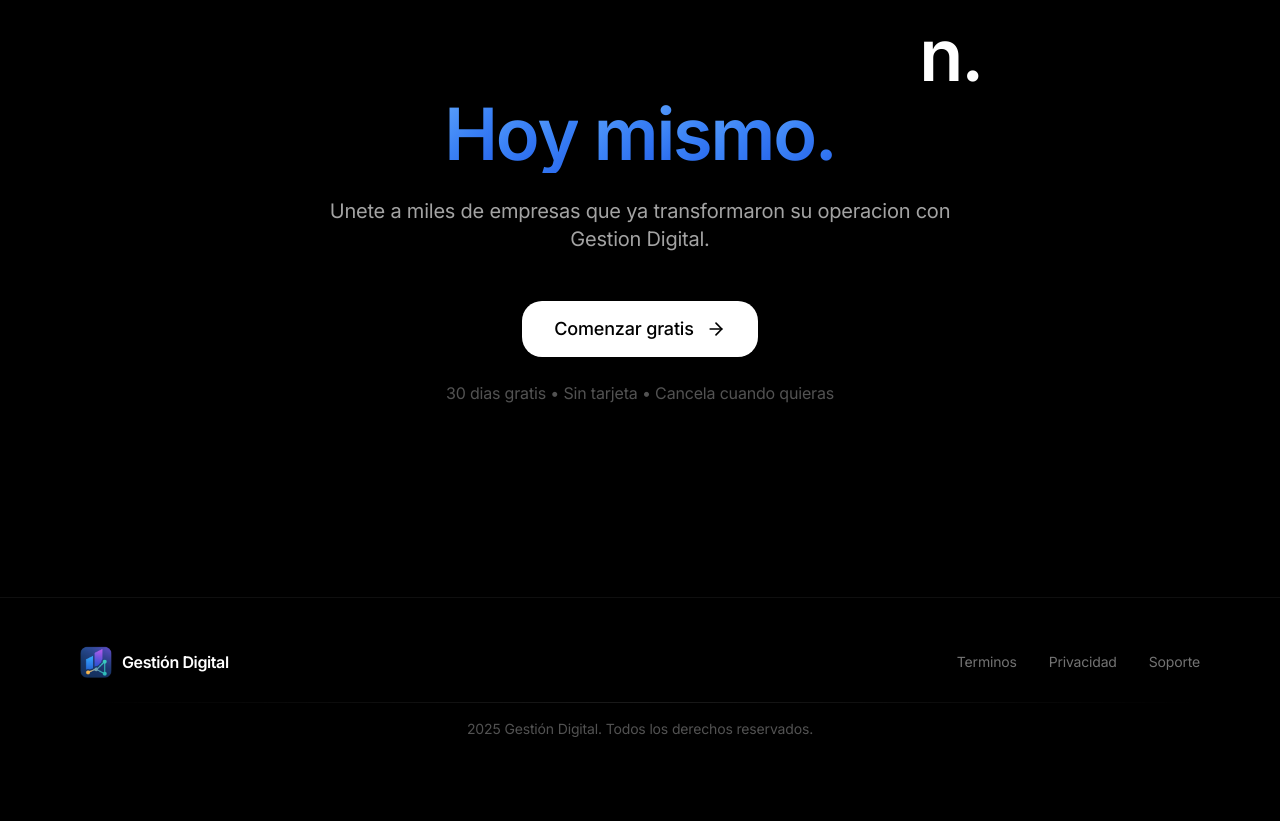
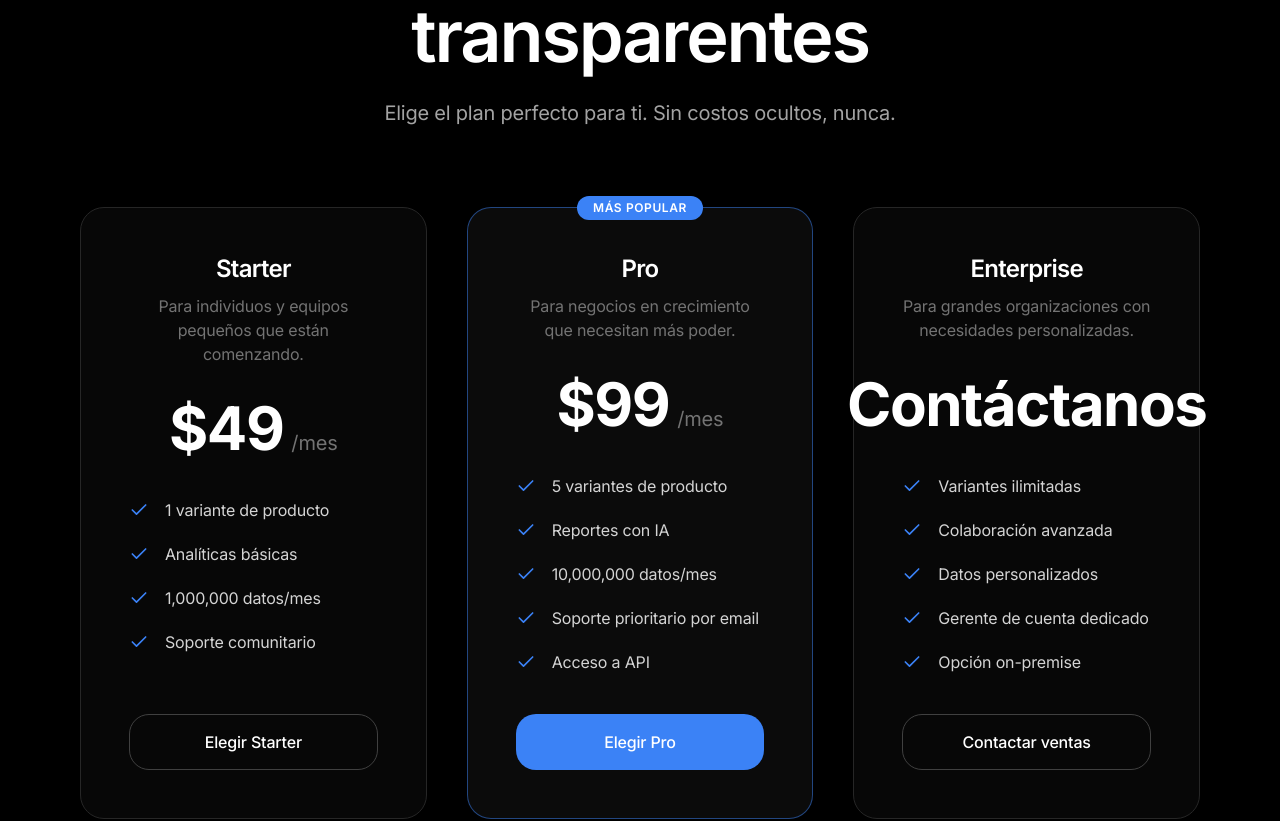
Before and after one commit to wandahernandez1/landingpagegd, a React (Vite) app: page / in a window 1280 px wide. Shown: the part 3305-4126 px from the top of the page. Before the commit the page ends 4092 px from the top, so only its background shows below. Built offline with nearby package versions, Linux system fonts and the light colour scheme.

Commit message:
feat: restore pricing section and enhance CTA prominence

```diff
--- a/src/App.tsx
+++ b/src/App.tsx
@@ -3,6 +3,7 @@ import { Navbar, Footer } from '@/layouts'
 import { HeroSection } from '@/features/hero'
 import { FeaturesSection } from '@/features/features'
 import { TestimonialsSection } from '@/features/testimonials'
+import { PricingSection } from '@/features/pricing'
 import { CtaSection } from '@/features/cta'
 
 function App() {
@@ -13,7 +14,7 @@ function App() {
       {/* Skip link para accesibilidad - navegacion por teclado */}
       <a
         href="#main-content"
-        className="sr-only focus:not-sr-only focus:absolute focus:top-4 focus:left-4 focus:z-[100] focus:rounded-xl focus:bg-white focus:px-4 focus:py-2 focus:text-black focus:outline-none"
+        className="sr-only focus:not-sr-only focus:absolute focus:top-4 focus:left-4 focus:z-100 focus:rounded-xl focus:bg-white focus:px-4 focus:py-2 focus:text-black focus:outline-none"
       >
         Saltar al contenido principal
       </a>
@@ -22,6 +23,7 @@ function App() {
         <HeroSection />
         <FeaturesSection />
         <TestimonialsSection />
+        <PricingSection />
         <CtaSection />
       </main>
       <Footer />
--- a/src/features/cta/CtaSection.tsx
+++ b/src/features/cta/CtaSection.tsx
@@ -129,14 +129,14 @@ export function CtaSection() {
 
   return (
     <section
-      className="relative overflow-hidden bg-black py-32 md:py-40 lg:py-48"
+      className="relative overflow-hidden bg-black py-40 md:py-48 lg:py-56"
       aria-labelledby="cta-title"
     >
       <div className="container-custom">
-        <div className="mx-auto max-w-3xl text-center lg:max-w-4xl">
+        <div className="mx-auto max-w-4xl text-center lg:max-w-5xl">
           {/* Badge */}
-          <div className="mb-8">
-            <span className="inline-flex items-center gap-2 rounded-full border border-neutral-800 bg-neutral-900/50 px-4 py-1.5 text-xs font-medium tracking-wide text-neutral-400 md:text-sm">
+          <div className="mb-10">
+            <span className="inline-flex items-center gap-2 rounded-full border border-neutral-800 bg-neutral-900/50 px-5 py-2 text-sm font-medium tracking-wide text-neutral-400 md:text-base">
               Comienza hoy
             </span>
           </div>
@@ -145,7 +145,7 @@ export function CtaSection() {
           <h2
             ref={headingRef}
             id="cta-title"
-            className="mb-6 text-4xl font-bold tracking-tight text-white sm:text-5xl md:text-6xl lg:text-7xl"
+            className="mb-8 text-5xl font-bold tracking-tight text-white sm:text-6xl md:text-7xl lg:text-8xl"
           >
             Simplifica tu gestion.
             <br />
@@ -153,19 +153,19 @@ export function CtaSection() {
           </h2>
 
           {/* Description */}
-          <p className="mx-auto mb-12 max-w-xl text-base text-neutral-400 md:text-lg lg:max-w-2xl lg:text-xl">
+          <p className="mx-auto mb-14 max-w-2xl text-lg text-neutral-400 md:text-xl lg:max-w-3xl lg:text-2xl">
             Unete a miles de empresas que ya transformaron su operacion
             con Gestion Digital.
           </p>
 
           {/* CTA */}
-          <div className="flex flex-col items-center gap-6">
-            <Button variant="primary" size="lg" className="btn-glow group gap-3 px-8 text-base md:text-lg">
+          <div className="flex flex-col items-center gap-7">
+            <Button variant="primary" size="lg" className="btn-glow group gap-3 px-10 py-4 text-lg md:px-12 md:text-xl">
               Comenzar gratis
-              <ArrowRight className="h-5 w-5 transition-transform group-hover:translate-x-1" aria-hidden="true" />
+              <ArrowRight className="h-6 w-6 transition-transform group-hover:translate-x-1" aria-hidden="true" />
             </Button>
 
-            <p className="text-sm text-neutral-600 md:text-base">
+            <p className="text-base text-neutral-600 md:text-lg">
               30 dias gratis • Sin tarjeta • Cancela cuando quieras
             </p>
           </div>
--- /dev/null
+++ b/src/features/pricing/PricingSection.tsx
@@ -0,0 +1,159 @@
+import { Check } from 'lucide-react'
+import { Button } from '@/shared/components/ui'
+
+interface PricingPlan {
+  id: string
+  name: string
+  description: string
+  price: string
+  period: string
+  features: string[]
+  cta: string
+  highlighted?: boolean
+  badge?: string
+}
+
+const PRICING_PLANS: PricingPlan[] = [
+  {
+    id: 'starter',
+    name: 'Starter',
+    description: 'Para individuos y equipos pequeños que están comenzando.',
+    price: '$49',
+    period: '/mes',
+    features: [
+      '1 variante de producto',
+      'Analíticas básicas',
+      '1,000,000 datos/mes',
+      'Soporte comunitario',
+    ],
+    cta: 'Elegir Starter',
+  },
+  {
+    id: 'pro',
+    name: 'Pro',
+    description: 'Para negocios en crecimiento que necesitan más poder.',
+    price: '$99',
+    period: '/mes',
+    features: [
+      '5 variantes de producto',
+      'Reportes con IA',
+      '10,000,000 datos/mes',
+      'Soporte prioritario por email',
+      'Acceso a API',
+    ],
+    cta: 'Elegir Pro',
+    highlighted: true,
+    badge: 'MÁS POPULAR',
+  },
+  {
+    id: 'enterprise',
+    name: 'Enterprise',
+    description: 'Para grandes organizaciones con necesidades personalizadas.',
+    price: 'Contáctanos',
+    period: '',
+    features: [
+      'Variantes ilimitadas',
+      'Colaboración avanzada',
+      'Datos personalizados',
+      'Gerente de cuenta dedicado',
+      'Opción on-premise',
+    ],
+    cta: 'Contactar ventas',
+  },
+]
+
+export function PricingSection() {
+  return (
+    <section
+      id="pricing"
+      className="relative bg-black py-32 md:py-40"
+      aria-labelledby="pricing-title"
+    >
+      <div className="container-custom">
+        {/* Section Header */}
+        <header className="mx-auto mb-20 max-w-3xl text-center">
+          <h2
+            id="pricing-title"
+            className="mb-6 text-4xl font-bold tracking-tight text-white sm:text-5xl md:text-6xl lg:text-7xl"
+          >
+            Precios simples y transparentes
+          </h2>
+          <p className="text-lg text-neutral-400 md:text-xl">
+            Elige el plan perfecto para ti. Sin costos ocultos, nunca.
+          </p>
+        </header>
+
+        {/* Pricing Grid */}
+        <div className="mx-auto grid max-w-7xl gap-8 lg:grid-cols-3 lg:gap-10">
+          {PRICING_PLANS.map((plan) => (
+            <article
+              key={plan.id}
+              className={`
+                relative flex flex-col rounded-2xl border p-10 md:p-12 transition-all duration-300
+                ${
+                  plan.highlighted
+                    ? 'border-primary-500/50 bg-neutral-900/50'
+                    : 'border-neutral-800 bg-neutral-900/30 hover:border-neutral-700'
+                }
+              `}
+            >
+              {/* Badge */}
+              {plan.badge && (
+                <div className="absolute -top-px left-1/2 -translate-x-1/2 -translate-y-1/2">
+                  <span className="inline-block rounded-full bg-primary-500 px-4 py-1 text-xs font-semibold uppercase tracking-wider text-white">
+                    {plan.badge}
+                  </span>
+                </div>
+              )}
+
+              {/* Plan Header */}
+              <div className="mb-10 text-center">
+                <h3 className="mb-3 text-2xl font-semibold text-white">
+                  {plan.name}
+                </h3>
+                <p className="mb-8 text-base text-neutral-500">
+                  {plan.description}
+                </p>
+                <div className="flex items-baseline justify-center">
+                  <span className="text-6xl font-bold tracking-tight text-white">
+                    {plan.price}
+                  </span>
+                  {plan.period && (
+                    <span className="ml-2 text-xl text-neutral-500">
+                      {plan.period}
+                    </span>
+                  )}
+                </div>
+              </div>
+
+              {/* Features */}
+              <ul className="mb-10 flex-1 space-y-5" role="list">
+                {plan.features.map((feature, index) => (
+                  <li
+                    key={index}
+                    className="flex items-start gap-4 text-base text-neutral-300"
+                  >
+                    <Check
+                      className="mt-0.5 h-5 w-5 shrink-0 text-primary-500"
+                      aria-hidden="true"
+                    />
+                    <span>{feature}</span>
+                  </li>
+                ))}
+              </ul>
+
+              {/* CTA */}
+              <Button
+                variant={plan.highlighted ? 'primary' : 'secondary'}
+                size="lg"
+                className={`w-full ${plan.highlighted ? 'bg-primary-500 hover:bg-primary-600 text-white' : ''}`}
+              >
+                {plan.cta}
+              </Button>
+            </article>
+          ))}
+        </div>
+      </div>
+    </section>
+  )
+}
--- /dev/null
+++ b/src/features/pricing/index.ts
@@ -0,0 +1 @@
+export { PricingSection } from "./PricingSection";
```
